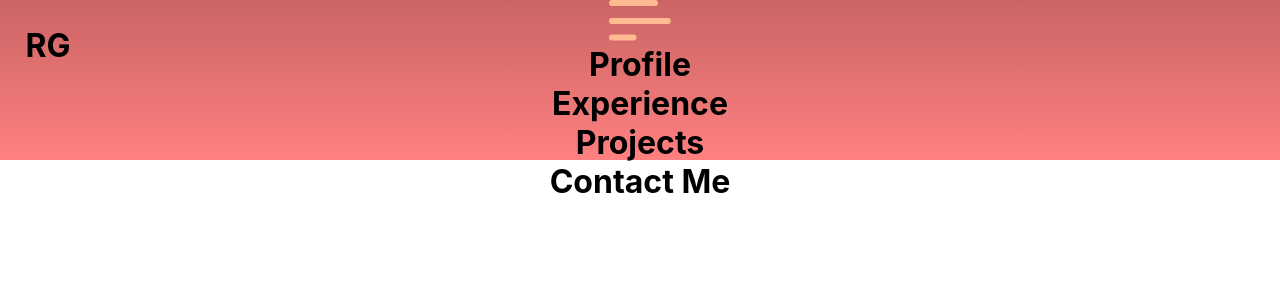
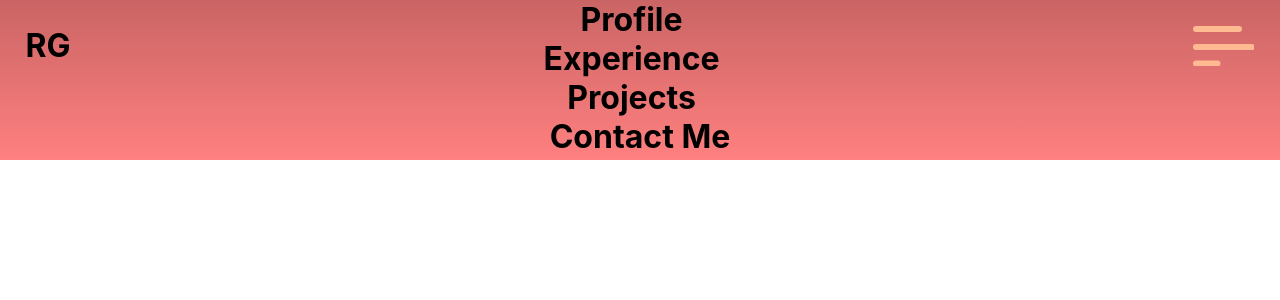
Before and after one commit to ronniegeraghty/Portfolio, a React (Create React App) app: page / in a window 1280 px wide. Shown: the top 300 px of the page. Built offline with nearby package versions, Linux system fonts and the light colour scheme.

Commit message:
fixed menuIcon not showing

```diff
--- a/src/components/nav.css
+++ b/src/components/nav.css
@@ -9,7 +9,12 @@
 .navbar {
 }
 .brand {
-  position: absolute;
+  position: relative;
   float: left;
   margin: 2%;
 }
+.menuIcon {
+  position: relative;
+  float: right;
+  margin: 2%;
+}
--- a/src/components/nav.jsx
+++ b/src/components/nav.jsx
@@ -8,7 +8,9 @@ const Nav = () => {
       <div className="bg-box"></div>
       <div className="navbar">
         <h1 className="brand">RG</h1>
-        <MenuIcon />
+        <div className="menuIcon">
+          <MenuIcon />
+        </div>
       </div>
     </div>
   );
```
